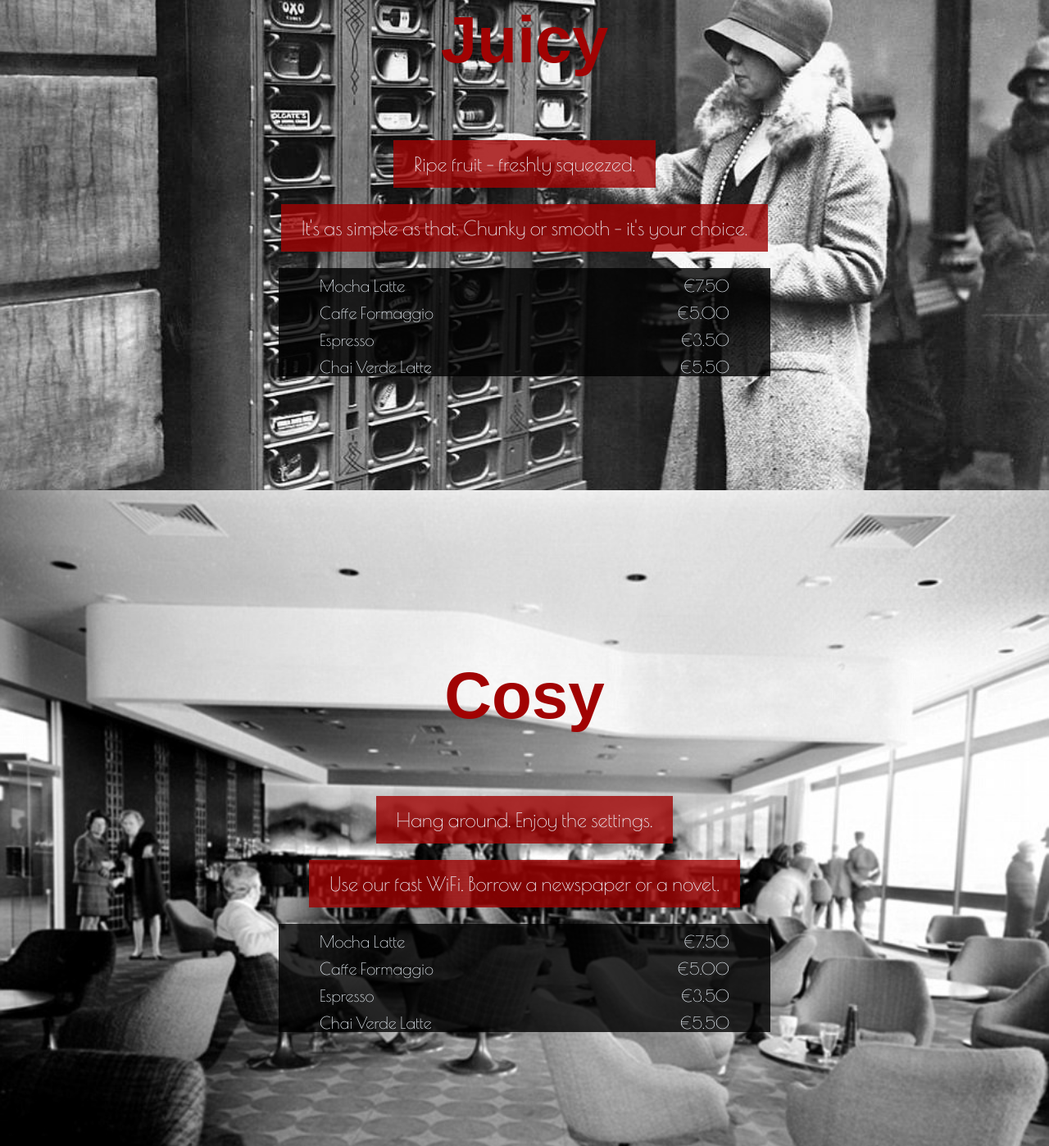
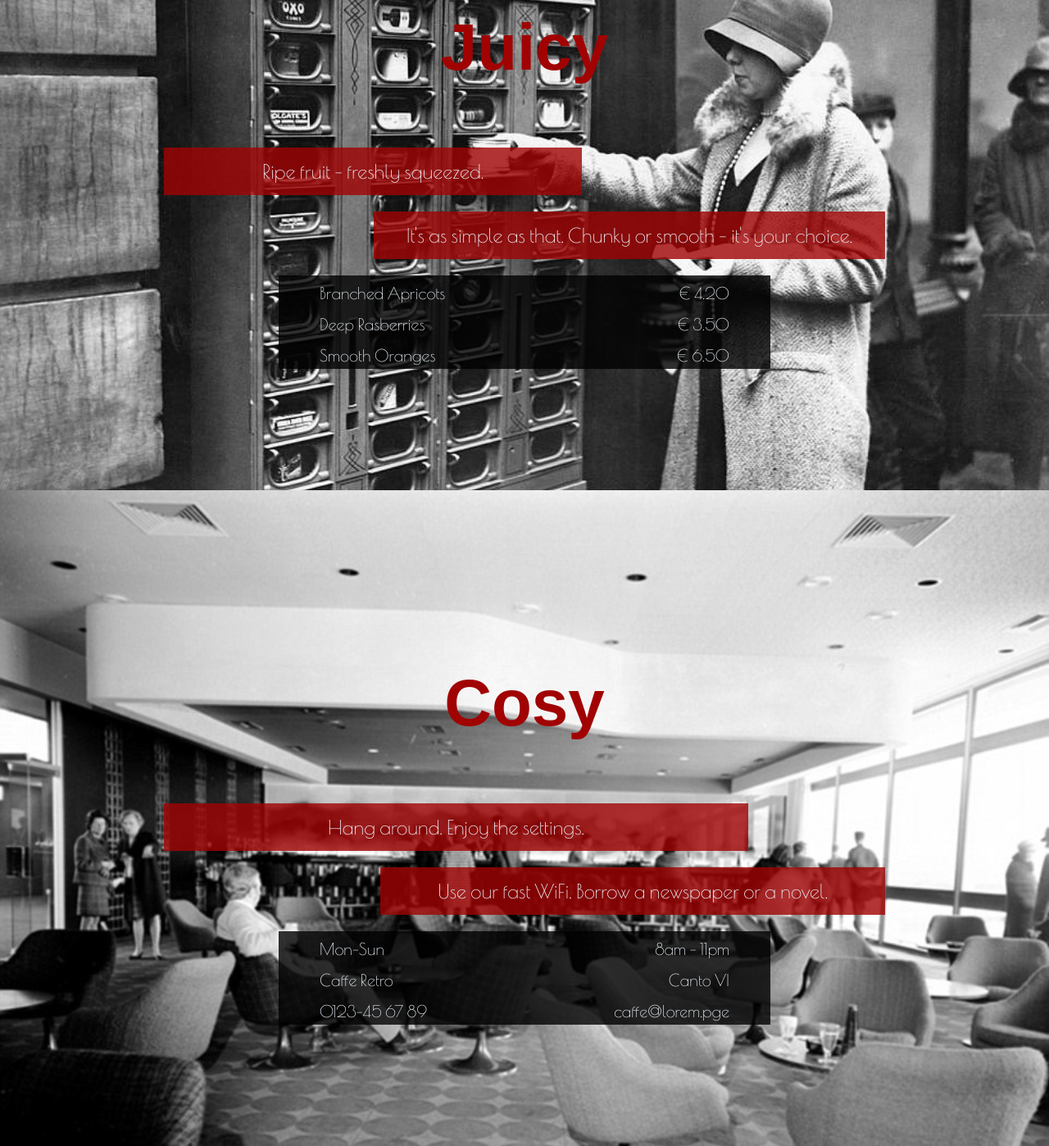
Before and after one commit to SaraVahidinovin/lecture-29maj-caffeRetro, a plain HTML site: page index.html in a window 1280 px wide. Shown: the part 1002-2400 px from the top of the page at 82% size. Drawn offline with nearby package versions, Linux system fonts and the light colour scheme; a web font is replaced by a local one.

Commit message:
final commit

```diff
--- a/index.html
+++ b/index.html
@@ -26,65 +26,57 @@
       <section class="menu">
           <section class="menu-item">
               <span>Mocha Latte</span>
-              <span>€7.50</span>
+              <span>€ 7.50</span>
           </section>
           <section class="menu-item">
               <span>Caffe Formaggio</span>
-              <span>€5.00</span>
+              <span>€ 5.00</span>
           </section>
           <section class="menu-item">
               <span>Espresso</span>
-              <span>€3.50</span>
+              <span>€ 3.50</span>
           </section>
           <section class="menu-item">
               <span>Chai Verde Latte</span>
-              <span>€5.50</span>
+              <span>€ 5.50</span>
           </section>
       </section>
   </section>
   <section class="hero" id="section2" style="background-image: url('./assets/juicy.jpg');">
     <h1>Juicy</h1>
-    <p>Ripe fruit - freshly squeezed.</p>
-    <p>It's as simple as that. Chunky or smooth - it's your choice.</p>
+    <p class="description1">Ripe fruit - freshly squeezed.</p>
+    <p class="description2">It's as simple as that. Chunky or smooth - it's your choice.</p>
     <section class="menu">
       <section class="menu-item">
-          <span>Mocha Latte</span>
-          <span>€7.50</span>
+          <span>Branched Apricots</span>
+          <span>€ 4.20</span>
       </section>
       <section class="menu-item">
-          <span>Caffe Formaggio</span>
-          <span>€5.00</span>
+          <span>Deep Rasberries</span>
+          <span>€ 3.50</span>
       </section>
       <section class="menu-item">
-          <span>Espresso</span>
-          <span>€3.50</span>
-      </section>
-      <section class="menu-item">
-          <span>Chai Verde Latte</span>
-          <span>€5.50</span>
+          <span>Smooth Oranges</span>
+          <span>€ 6.50</span>
       </section>
     </section>
   </section>
   <section class="hero" id="section3" style="background-image: url('./assets/cosy.jpg');">
     <h1>Cosy</h1>
-    <p>Hang around. Enjoy the settings.</p>
-    <p>Use our fast WiFi. Borrow a newspaper or a novel.</p>
+    <p class="description1">Hang around. Enjoy the settings.</p>
+    <p class="description2">Use our fast WiFi. Borrow a newspaper or a novel.</p>
     <section class="menu">
       <section class="menu-item">
-          <span>Mocha Latte</span>
-          <span>€7.50</span>
+          <span>Mon-Sun</span>
+          <span>8am – 11pm</span>
       </section>
       <section class="menu-item">
-          <span>Caffe Formaggio</span>
-          <span>€5.00</span>
+          <span>Caffe Retro</span>
+          <span>Canto VI</span>
       </section>
       <section class="menu-item">
-          <span>Espresso</span>
-          <span>€3.50</span>
-      </section>
-      <section class="menu-item">
-          <span>Chai Verde Latte</span>
-          <span>€5.50</span>
+          <span>0123-45 67 89</span>
+          <span>caffe@lorem.pge</span>
       </section>
     </section>
   </section>
--- a/style.css
+++ b/style.css
@@ -57,17 +57,16 @@ p{
     margin: 10px 0;
 }
 
-.description1{
+#section1 .description1{
     align-self: flex-start;
     margin-left: 200px;
 }
 
-.description2{
+#section1 .description2{
     padding-left: 120px;
     padding-right: 120px;
     align-self: flex-end;
     margin-right: 200px;
-
 }
 
 .menu{
@@ -80,6 +79,33 @@ p{
     justify-content: space-between;
     align-items: center;
     background: rgba(0, 0, 0, 0.8);
-    padding: 10px 50px 0 50px;
+    padding: 10px 50px 5px 50px;
+}
 
+#section2 .description1{
+    align-self: flex-start;
+    margin-left: 200px;
+    padding-left: 120px;
+    padding-right: 120px;
 }
+
+#section2 .description2{
+    padding-left: 40px;
+    padding-right: 40px;
+    align-self: flex-end;
+    margin-right: 200px;
+}
+
+#section3 .description1{
+    align-self: flex-start;
+    margin-left: 200px;
+    padding-left: 200px;
+    padding-right: 200px;
+}
+
+#section3 .description2{
+    padding-left: 70px;
+    padding-right: 70px;
+    align-self: flex-end;
+    margin-right: 200px;
+}
```
